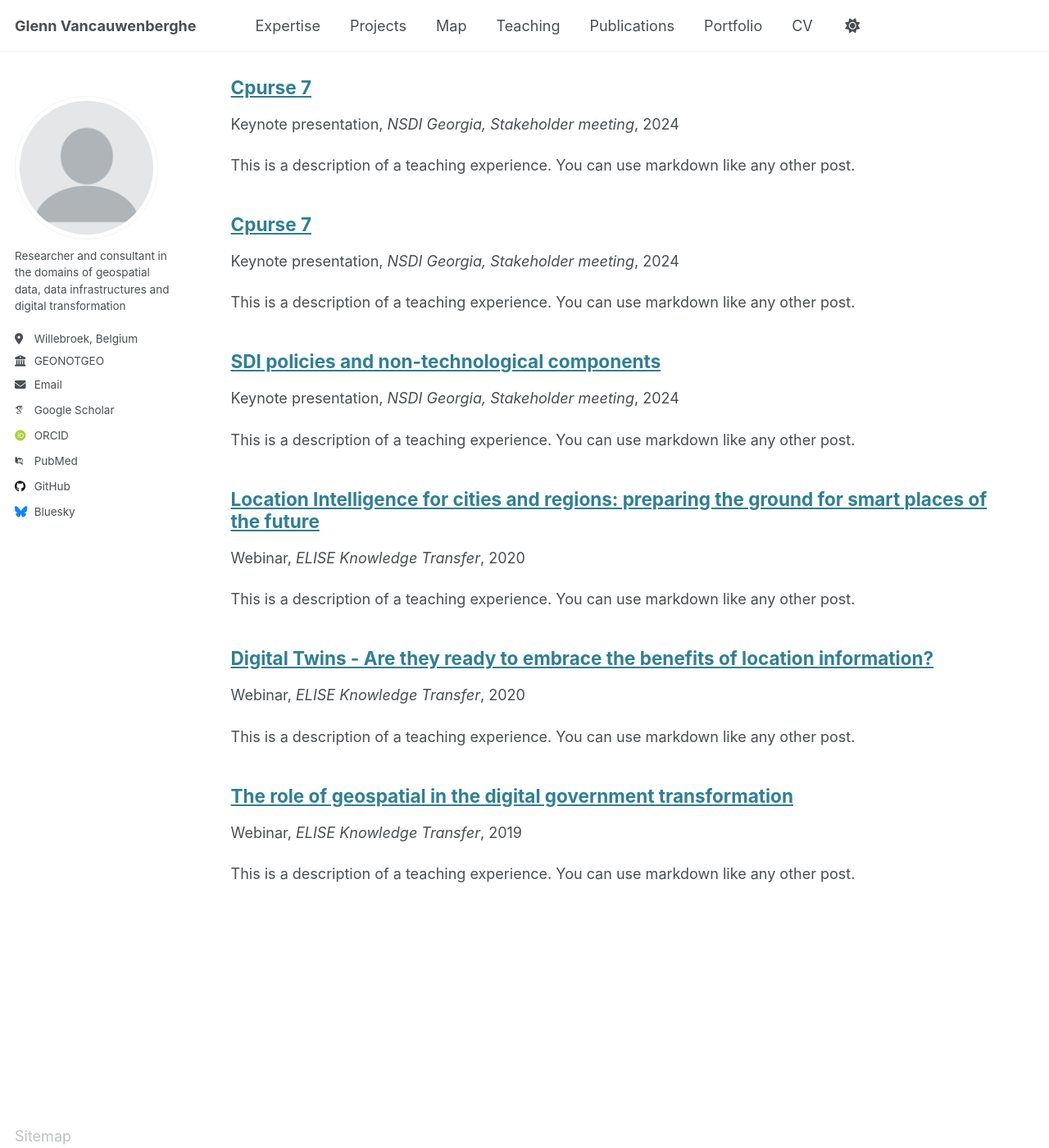
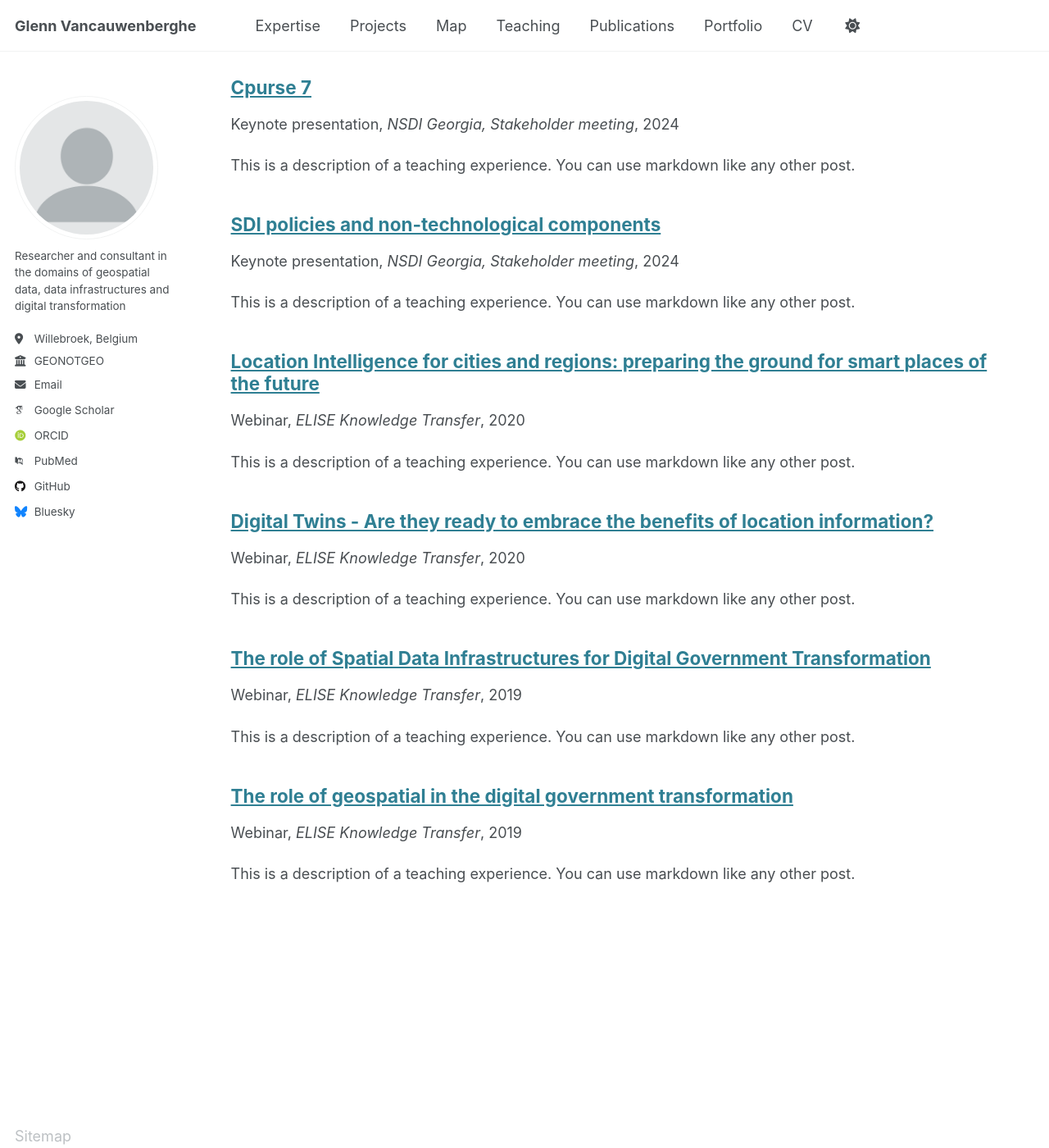
Before and after one commit to GVancauwenberghe/gvancauwenberghe.github.io, a Jekyll site: the page built from _pages/teaching.html, in a window 1280 px wide and 1400 px high, scrolled down 1586 px. Shown: the whole window at 82% size. Built offline with Jekyll 4.4.1, drawn with Linux system fonts in a browser that asks for light colours; some web fonts are replaced.

Commit message:
Update teaching-13.md

```diff
--- a/_teaching/teaching-13.md
+++ b/_teaching/teaching-13.md
@@ -1,11 +1,11 @@
 ---
-title: "Cpurse 7"
+title: "The role of Spatial Data Infrastructures for Digital Government Transformation"
 collection: teaching
-type: "Keynote presentation"
-permalink: /teaching/teaching-2
-venue: "NSDI Georgia, Stakeholder meeting"
-date: 2024-11-27
-location: "Tblisi, Georgia"
+type: "Webinar"
+permalink: /teaching/teaching-13
+venue: "ELISE Knowledge Transfer"
+date: 2019-10-28
+location: "Online"
 ---
 
 This is a description of a teaching experience. You can use markdown like any other post.
```
